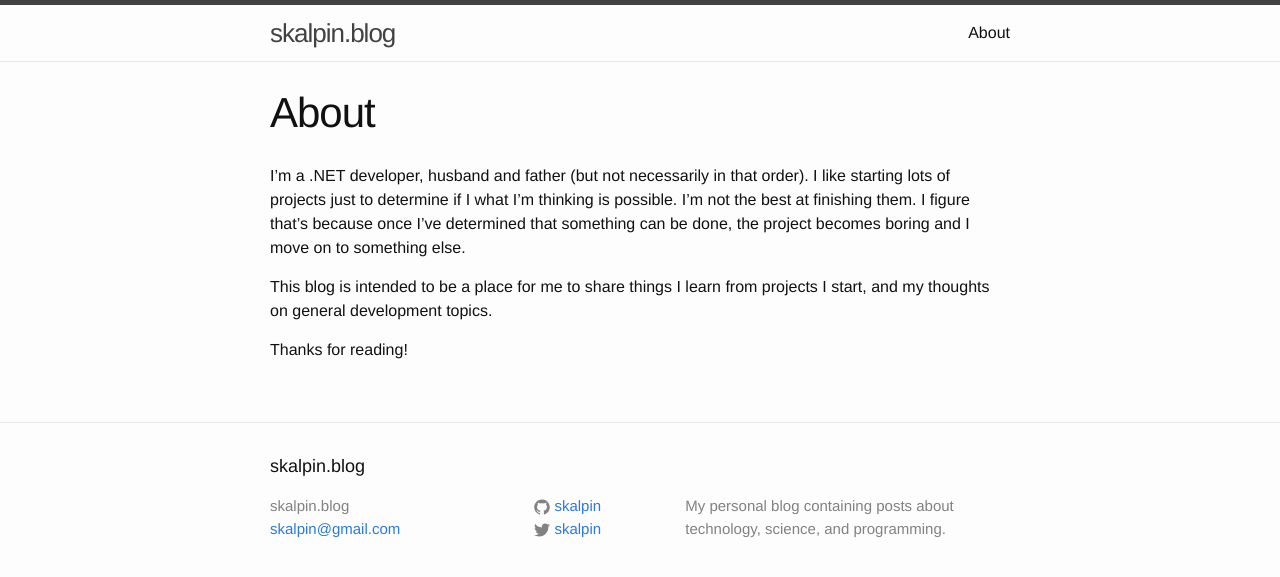
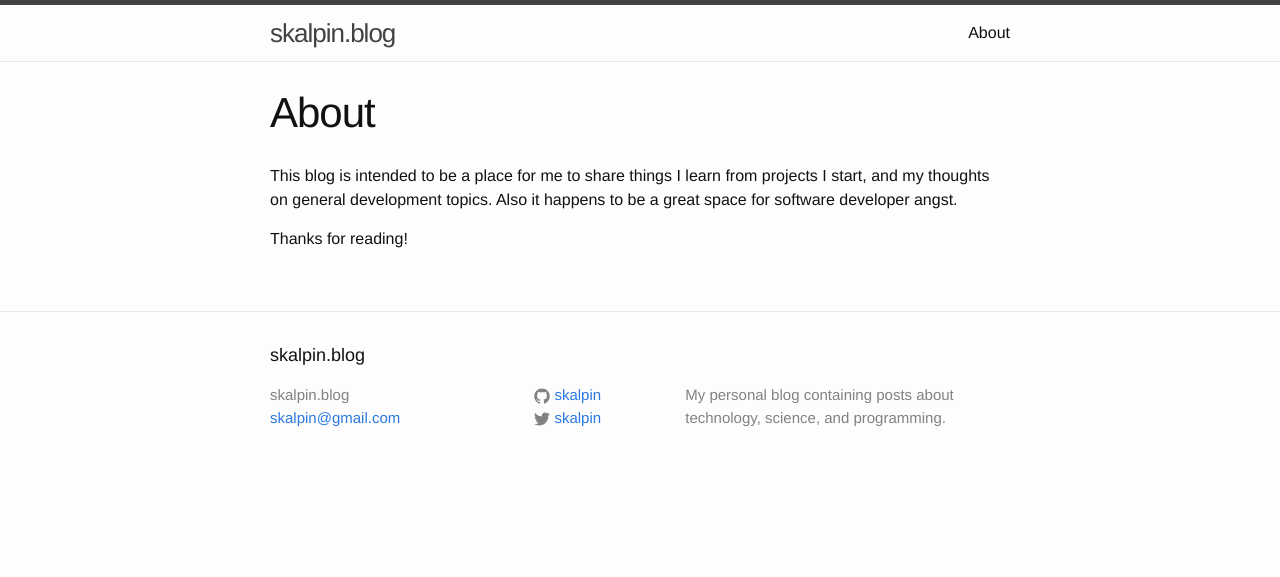
Before and after one commit to skalpin/skalpin.github.io, a Jekyll site: the page built from about.md, in a window 1280 px wide. Shown: the top 577 px of the page. Built offline with Jekyll 4.4.1, drawn with Linux system fonts in a browser that asks for light colours.

Commit message:
updating about page

```diff
--- a/about.md
+++ b/about.md
@@ -4,8 +4,7 @@ title: About
 permalink: /about/
 ---
 
-I'm a .NET developer, husband and father (but not necessarily in that order). I like starting lots of projects just to determine if I what I'm thinking is possible. I'm not the best at finishing them. I figure that's because once I've determined that something can be done, the project becomes boring and I move on to something else.
-
 This blog is intended to be a place for me to share things I learn from projects I start, and my thoughts on general development topics.
+Also it happens to be a great space for software developer angst.
 
 Thanks for reading!
```
